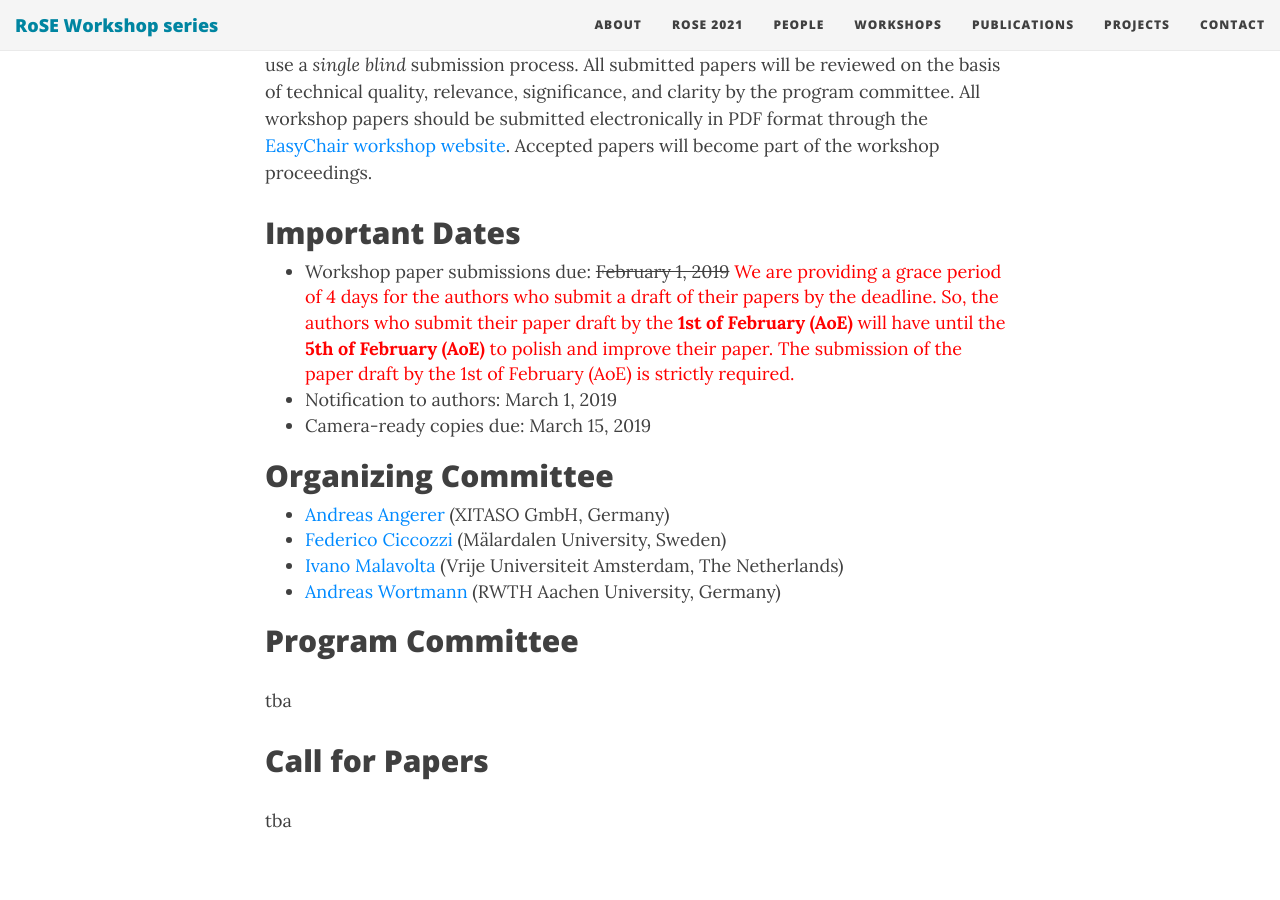
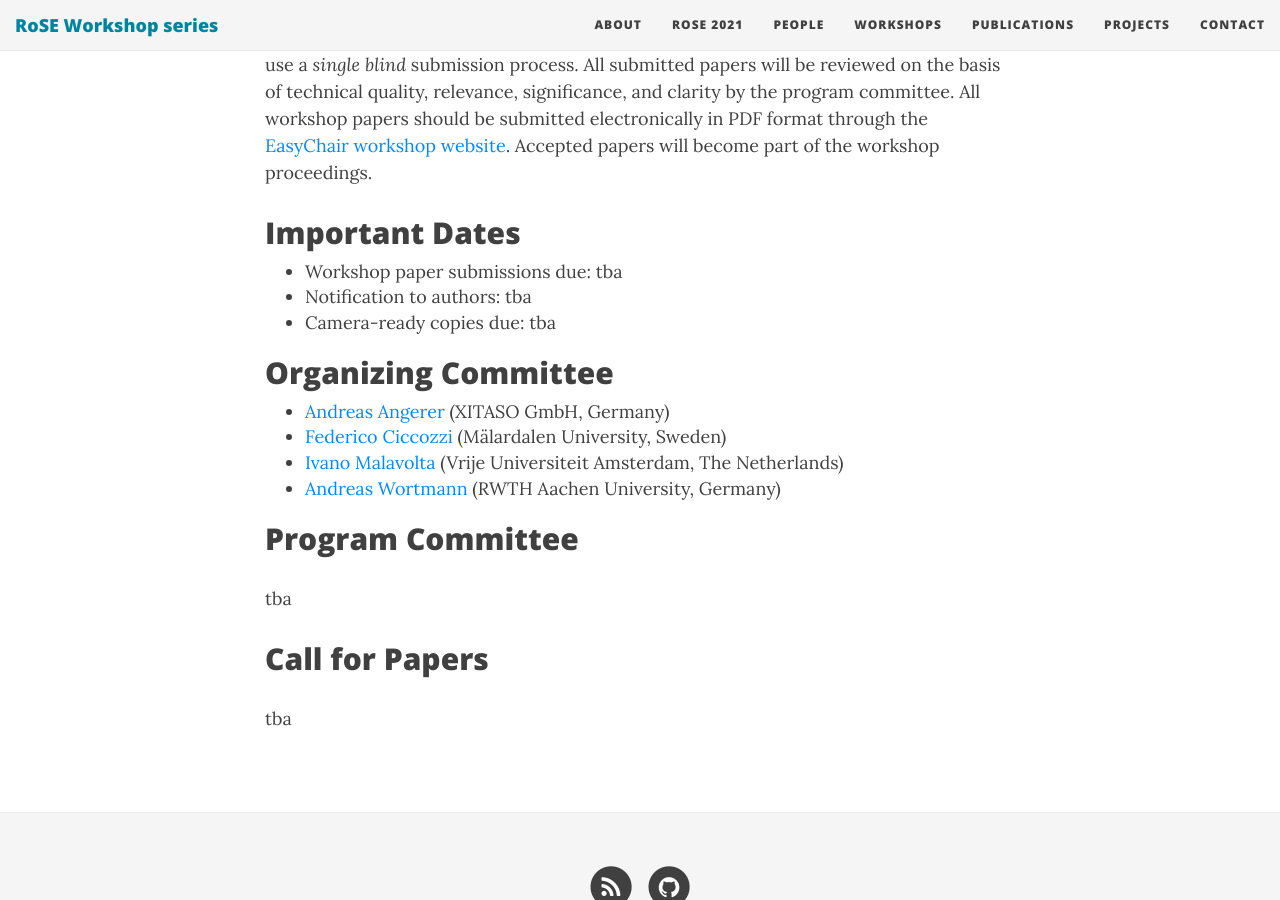
Before and after one commit to rose-workshops/rose-workshops.github.io, a Jekyll site: the page built from rose2021.md, in a window 1280 px wide and 900 px high, scrolled down 2239 px. Built offline with Jekyll 4.4.1, drawn with Linux system fonts in a browser that asks for light colours; nearby versions of some CDN libraries.

Commit message:
Update rose2021.md

```diff
--- a/rose2021.md
+++ b/rose2021.md
@@ -55,9 +55,9 @@ Prospective participants are invited to submit
 Workshop papers must follow the [ICSE 2021 Format and Submission Guideline](https://conf.researchr.org/track/icse-2021/icse-2021-papers#Call-for-Papers), but will use a *single blind* submission process. All submitted papers will be reviewed on the basis of technical quality, relevance, significance, and clarity by the program committee. All workshop papers should be submitted electronically in PDF format through the [EasyChair workshop website](https://easychair.org/conferences/?conf=rose2021). Accepted papers will become part of the workshop proceedings.
 
 ## Important Dates
-- Workshop paper submissions due: <del>February 1, 2019</del> <span style="color:red;">We are providing a grace period of 4 days for the authors who submit a draft of their papers by the deadline. So, the authors who submit their paper draft by the <b>1st of February (AoE)</b> will have until the <b>5th of February (AoE)</b> to polish and improve their paper. The submission of the paper draft by the 1st of February (AoE) is strictly required.</span>
-- Notification to authors: March 1, 2019
-- Camera-ready copies due: March 15, 2019
+- Workshop paper submissions due: tba
+- Notification to authors: tba
+- Camera-ready copies due: tba
 
 ## Organizing Committee
 - [Andreas Angerer](https://xitaso.com/) (XITASO GmbH, Germany)
```
